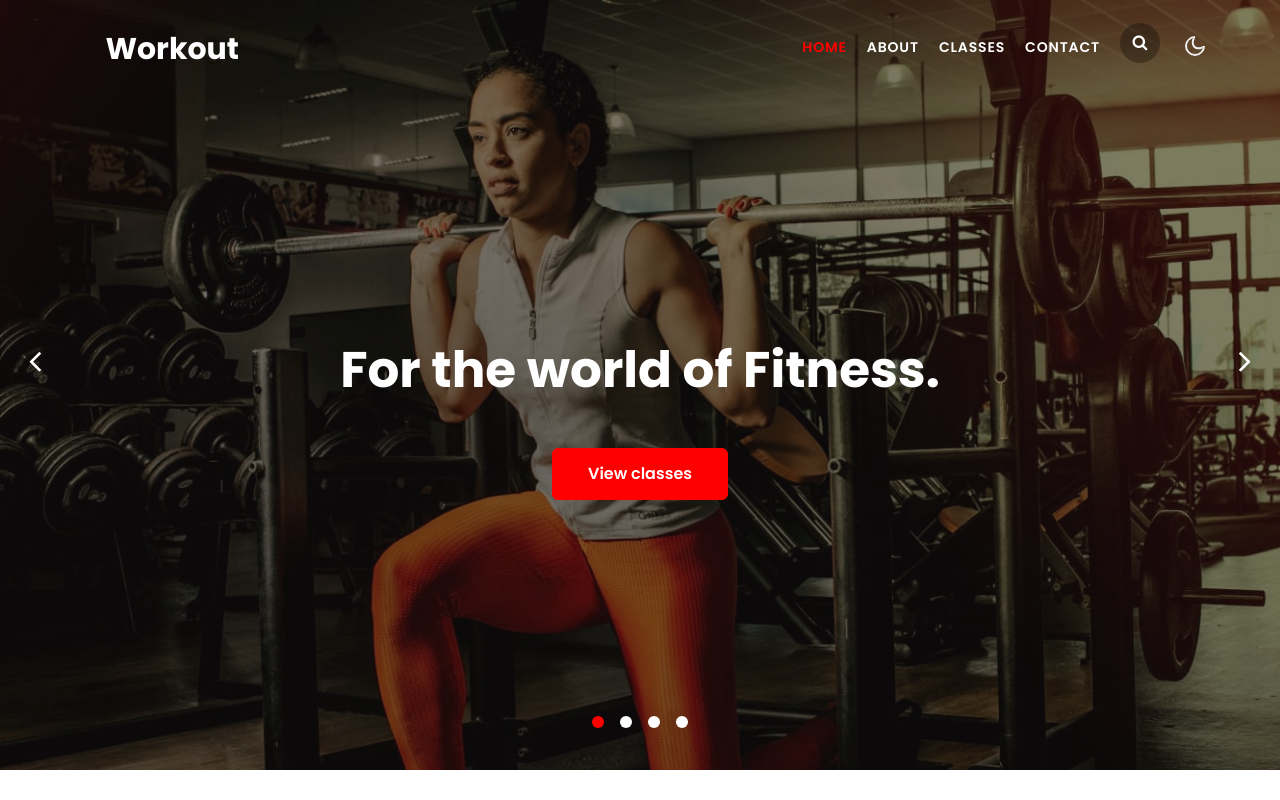
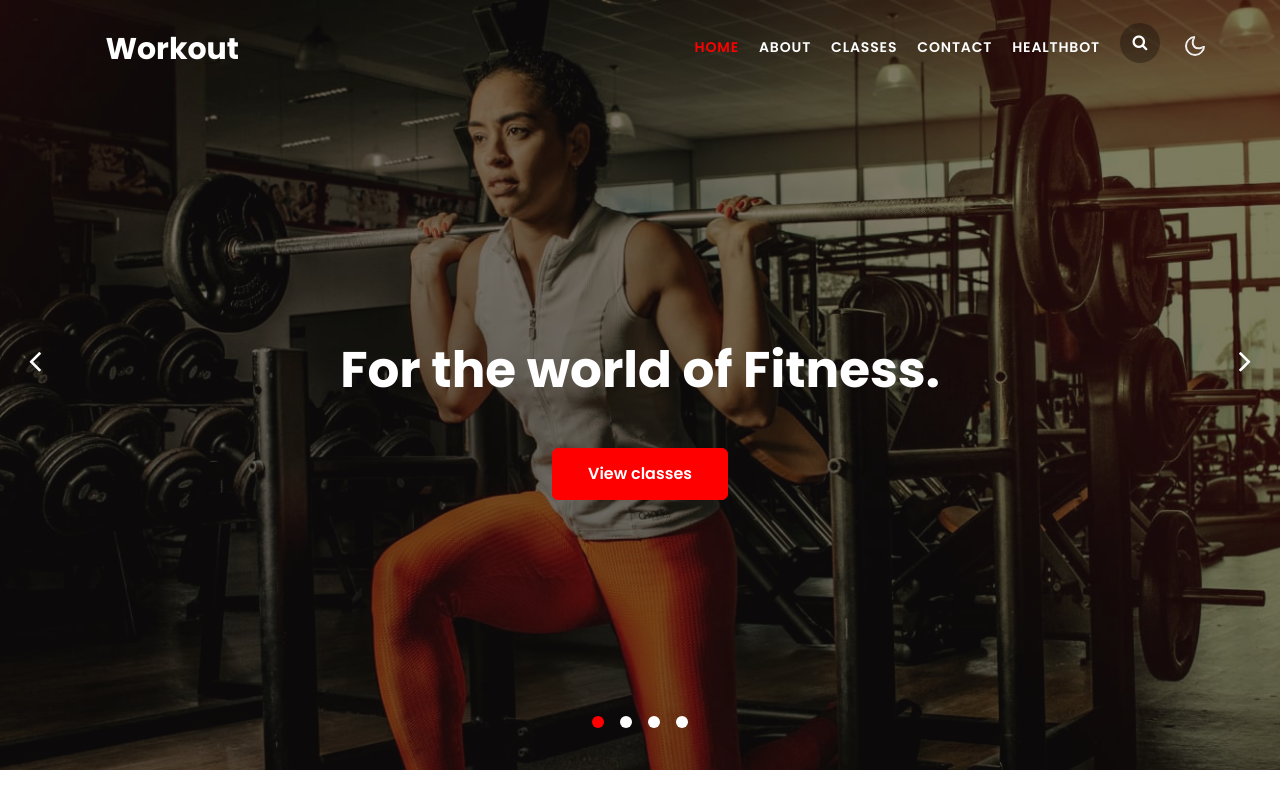
Before and after one commit to Git-Gangadhar/Gangadhar-Setti-and-PJVS-Sridevi, a plain HTML site: page index.html in a window 1280 px wide. Shown: the top 800 px of the page. Drawn offline with Linux system fonts and the light colour scheme; some icons are missing.

Commit message:
Update index.html

```diff
--- a/index.html
+++ b/index.html
@@ -1,7 +1,4 @@
-<!--
-Author: W3layouts
-Author URL: http://w3layouts.com
--->
+
 <!doctype html>
 <html lang="en">
   <head>
@@ -48,6 +45,8 @@ Author URL: http://w3layouts.com
                   </li>
                   <li class="nav-item @@contact__active">
                       <a class="nav-link" href="contact.html">Contact</a>
+	          <li class="nav-item @@healthbot__active">
+                      <a class="nav-link" href="healthbot.html">healthbot</a>
                   </li>
                   <!--/search-right-->
                   <div class="search-right">
```
